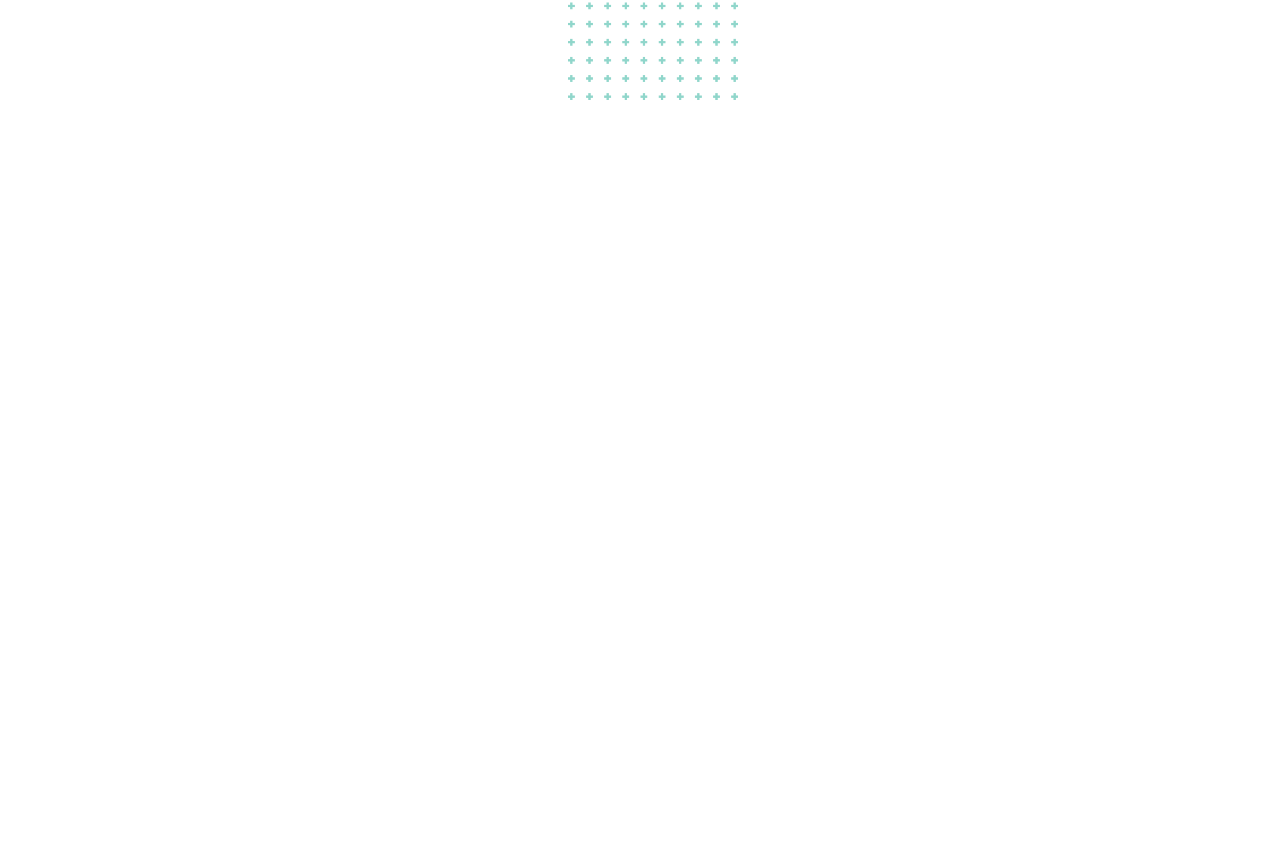
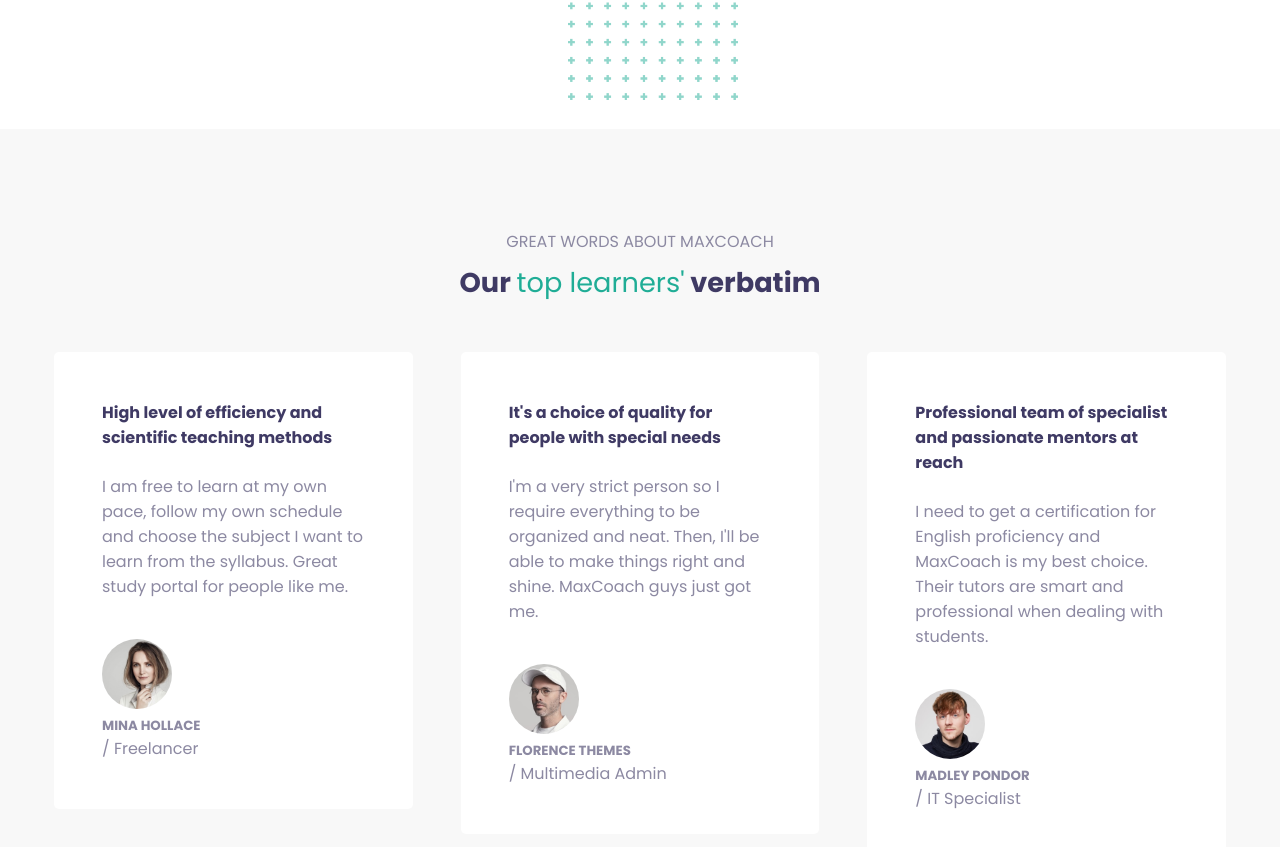
Before and after one commit to TheKaiser8/proj-html-vuejs, a Vue app: page / in a window 1280 px wide. Shown: the part 3276-4123 px from the top of the page. Before the commit the page ends 3405 px from the top, so only its background shows below. Built offline with nearby package versions, Linux system fonts and the light colour scheme.

Commit message:
Aggiunge ReviewsSection in AppMain Aggiunge ReviewCard

```diff
--- a/src/components/main/AppMain.vue
+++ b/src/components/main/AppMain.vue
@@ -3,6 +3,7 @@ import AppHero from "./AppHero.vue";
 import CoursesSection from "./CoursesSection.vue";
 import TutoringSection from "./TutoringSection.vue";
 import GetStartedSection from "./GetStartedSection.vue";
+import ReviewsSection from "./ReviewsSection.vue";
 
 export default {
   name: "AppMain",
@@ -11,6 +12,7 @@ export default {
     CoursesSection,
     TutoringSection,
     GetStartedSection,
+    ReviewsSection,
   },
 };
 </script>
@@ -20,6 +22,7 @@ export default {
   <CoursesSection />
   <TutoringSection />
   <GetStartedSection />
+  <ReviewsSection />
 </template>
 
 <style lang="scss" scoped></style>
--- /dev/null
+++ b/src/components/main/ReviewCard.vue
@@ -0,0 +1,45 @@
+<script>
+export default {
+  name: "ReviewCard",
+  props: {
+    infoReview: Object,
+  },
+};
+</script>
+
+<template>
+  <div class="review-card">
+    <h4 class="review-card__title">{{ infoReview.title }}</h4>
+    <p class="review-card__text">{{ infoReview.text }}</p>
+
+    <img
+      class="review-card__avatar"
+      :src="`src/assets/img/${infoReview.reviewer.avatar}`"
+      :alt="infoReview.reviewer.name"
+    />
+    <h5>{{ infoReview.reviewer.name }}</h5>
+    <span>{{ infoReview.reviewer.role }}</span>
+  </div>
+</template>
+
+<style lang="scss" scoped>
+.review-card {
+  padding: 3rem;
+  background-color: var(--third-bg-color);
+  margin: 0 1.5rem;
+  border-radius: 0.3125rem;
+  .review-card__avatar {
+    height: 4.375rem;
+    width: 4.375rem;
+    border-radius: 50%;
+    object-fit: cover;
+  }
+  .review-card__title {
+    color: var(--second-text-color);
+    margin-bottom: 1.5rem;
+  }
+  .review-card__text {
+    margin-bottom: 2.5rem;
+  }
+}
+</style>
--- /dev/null
+++ b/src/components/main/ReviewsSection.vue
@@ -0,0 +1,88 @@
+<script>
+import ReviewCard from "./ReviewCard.vue";
+
+export default {
+  name: "ReviewsSection",
+  components: {
+    ReviewCard,
+  },
+  data() {
+    return {
+      reviews: [
+        {
+          title: "High level of efficiency and scientific teaching methods",
+          text: "I am free to learn at my own pace, follow my own schedule and choose the subject I want to learn from the syllabus. Great study portal for people like me.",
+          reviewer: {
+            avatar: "testimonial-avata-02.jpg",
+            name: "MINA HOLLACE",
+            role: "/ Freelancer",
+          },
+        },
+        {
+          title: "It's a choice of quality for people with special needs",
+          text: "I'm a very strict person so I require everything to be organized and neat. Then, I'll be able to make things right and shine. MaxCoach guys just got me.",
+          reviewer: {
+            avatar: "testimonial-avata-03.jpg",
+            name: "FLORENCE THEMES",
+            role: "/ Multimedia Admin",
+          },
+        },
+        {
+          title:
+            "Professional team of specialist and passionate mentors at reach",
+          text: "I need to get a certification for English proficiency and MaxCoach is my best choice. Their tutors are smart and professional when dealing with students.",
+          reviewer: {
+            avatar: "testimonial-avata-04.jpg",
+            name: "MADLEY PONDOR",
+            role: "/ IT Specialist",
+          },
+        },
+      ],
+    };
+  },
+};
+</script>
+
+<template>
+  <section id="reviews-section">
+    <div class="reviews-section-header">
+      <span>GREAT WORDS ABOUT MAXCOACH</span>
+      <h2 class="reviews-section-header__title">
+        Our <span class="text-green">top learners'</span> verbatim
+      </h2>
+    </div>
+    <div class="row">
+      <div class="col" v-for="review in reviews">
+        <ReviewCard :infoReview="review" />
+      </div>
+    </div>
+  </section>
+</template>
+
+<style lang="scss" scoped>
+#reviews-section {
+  background-color: var(--second-bg-color);
+  padding: 6.25rem 1.875rem;
+  color: var(--third-text-color);
+  .reviews-section-header {
+    text-align: center;
+    .reviews-section-header__title {
+      font-size: 1.7rem;
+      color: var(--second-text-color);
+      margin-top: 0.5rem;
+
+      .text-green {
+        color: var(--primary-color);
+        font-weight: 400;
+      }
+    }
+  }
+  .row {
+    display: flex;
+    margin-top: 3rem;
+    .col {
+      width: calc(100% / 3);
+    }
+  }
+}
+</style>
--- a/src/style/partials/variables.scss
+++ b/src/style/partials/variables.scss
@@ -11,6 +11,8 @@
   --third-text-color: #8c89a2;
   // Bg colors
   --first-bg-color: #f5f7fa;
+  --second-bg-color: #f8f8f8;
+  --third-bg-color: #ffffff;
   // Container size
   --container-size: 73.125rem;
 }
```
